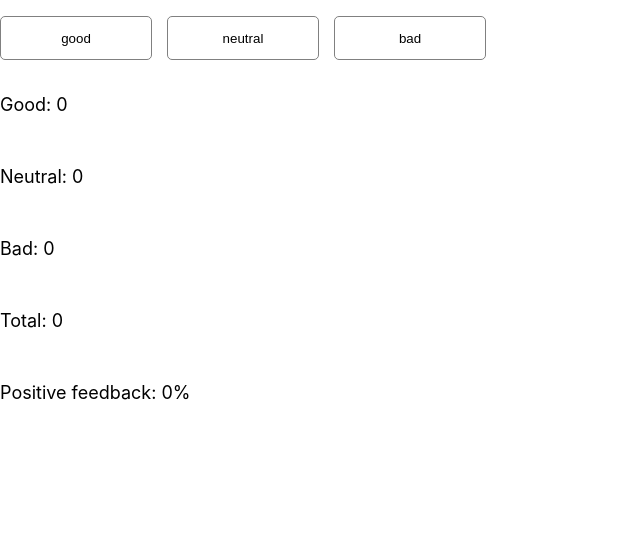
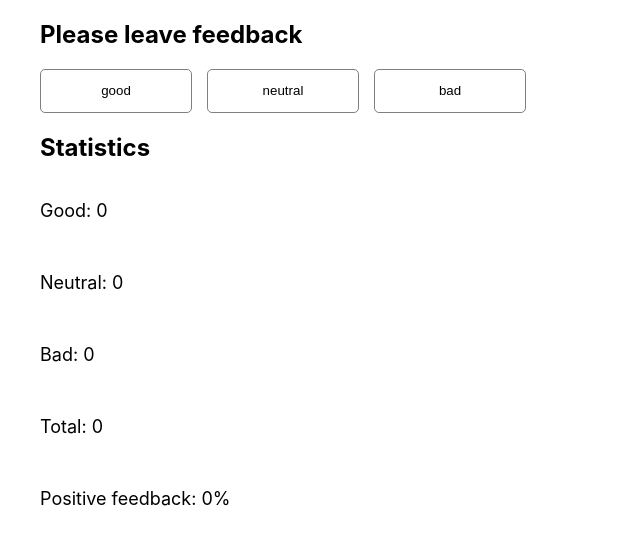
Before and after one commit to lyubovkirpa/goit-react-hw-04-feedback, a React (Create React App) app: page / in a window 1280 px wide. Shown: the top 544 px of the page, without its empty margins (0-640 px from the left). Built offline with nearby package versions, Linux system fonts and the light colour scheme.

Commit message:
add  Section

```diff
--- a/src/components/App.jsx
+++ b/src/components/App.jsx
@@ -1,4 +1,4 @@
-// import Section from "components/Section"
+import Section from "components/Section"
 import FeedbackOptions from "components/FeedbackOptions";
 import Statistics from "components/Statistics";
 import { Component } from "react";
@@ -32,11 +32,13 @@ export class App extends Component {
 
     return (
       <>
-
+        <Section title="Please leave feedback">
           <FeedbackOptions
             options={this.options}
             onLeaveFeedback={this.onLeaveFeedback}
           />
+        </Section>
+        <Section title="Statistics">
           <Statistics
             good={good}
             neutral={neutral}
@@ -44,6 +46,7 @@ export class App extends Component {
             total={total}
             positivePercentage={positivePercentage}
           />
+        </Section>
       </>
     );
   }
--- /dev/null
+++ b/src/components/Section/Section.jsx
@@ -0,0 +1,18 @@
+import style from './Section.styled';
+import PropTypes from 'prop-types';
+
+const Section = ({ title, children }) => {
+  return (
+    <style.Section>
+      <h1>{title}</h1>
+      {children}
+    </style.Section>
+  );
+};
+
+Section.propTypes = {
+  title: PropTypes.string.isRequired,
+  children: PropTypes.element.isRequired,
+};
+
+export default Section;
--- /dev/null
+++ b/src/components/Section/Section.styled.jsx
@@ -0,0 +1,13 @@
+import styled from 'styled-components';
+
+const Section = styled.section`
+  margin: 0 auto;
+  margin-left: 40px;
+  text-align: left;
+`;
+
+const style = {
+  Section,
+};
+
+export default style;
--- /dev/null
+++ b/src/components/Section/index.js
@@ -0,0 +1 @@
+export { default } from "./Section";
```
Lines whose indentation alone changed are shown as unchanged.
